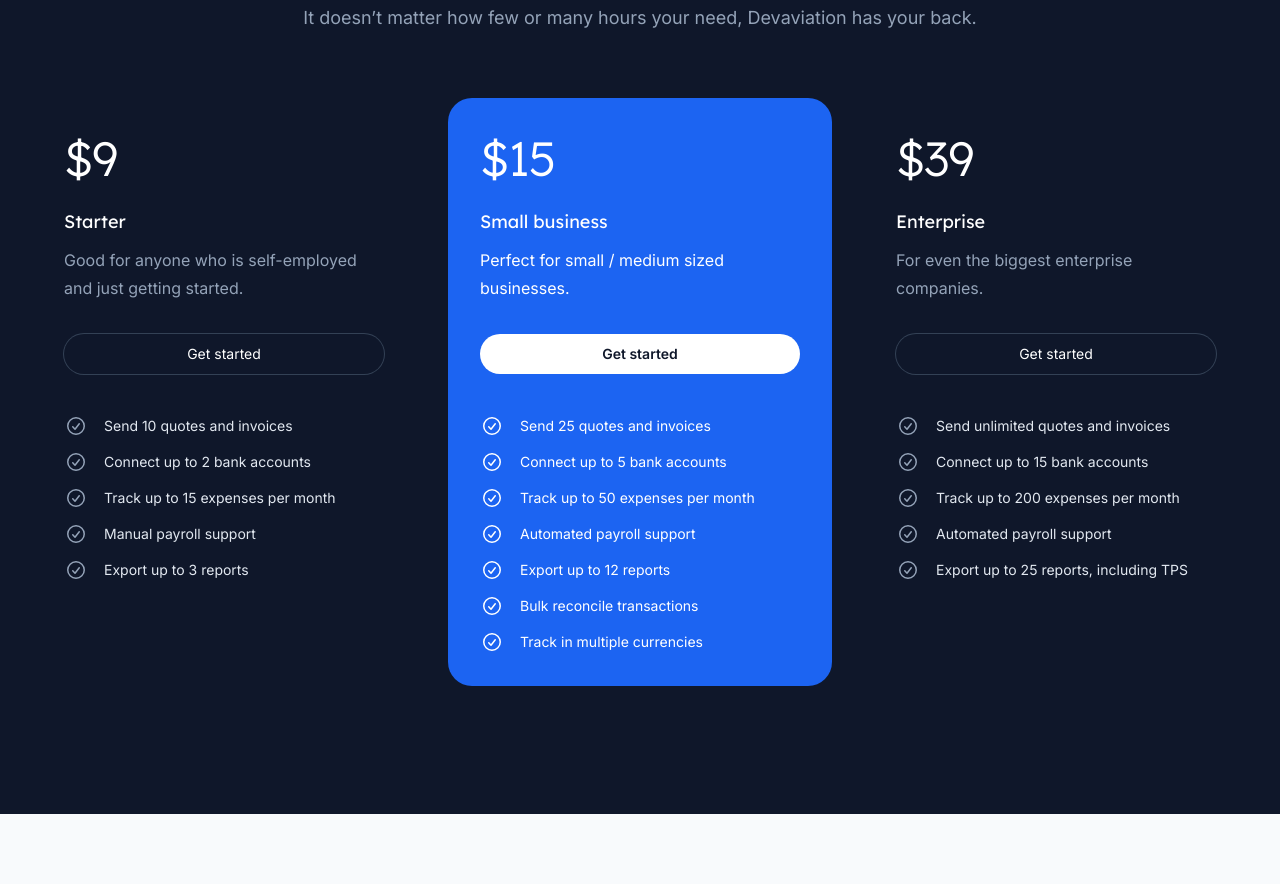
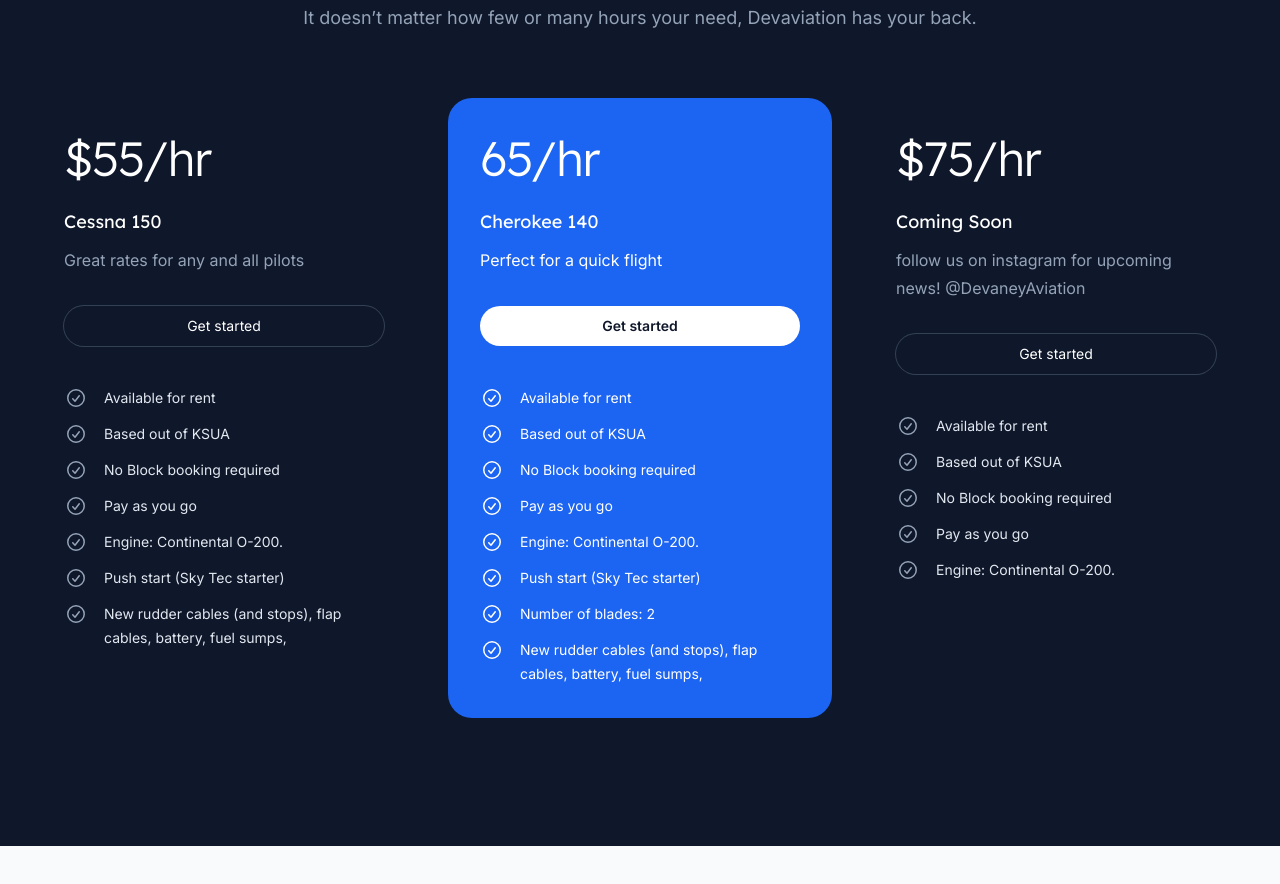
Before and after one commit to HunterBrennan1/devaviation, a Next.js app: page / in a window 1280 px wide. Shown: the part 2301-3185 px from the top of the page. Built offline with nearby package versions, Linux system fonts and the light colour scheme.

Commit message:
added correct pricing for current planes

```diff
--- a/src/components/Pricing.jsx
+++ b/src/components/Pricing.jsx
@@ -116,45 +116,49 @@
         </div>
         <div className="-mx-4 mt-16 grid max-w-2xl grid-cols-1 gap-y-10 sm:mx-auto lg:-mx-8 lg:max-w-none lg:grid-cols-3 xl:mx-0 xl:gap-x-8">
           <Plan
-            name="Starter"
-            price="$9"
-            description="Good for anyone who is self-employed and just getting started."
+            name="Cessna 150"
+            price="$55/hr"
+            description="Great rates for any and all pilots"
             href="/register"
             features={[
-              'Send 10 quotes and invoices',
-              'Connect up to 2 bank accounts',
-              'Track up to 15 expenses per month',
-              'Manual payroll support',
-              'Export up to 3 reports',
+              'Available for rent',
+              'Based out of KSUA',
+              'No Block booking required',
+              'Pay as you go',
+              'Engine: Continental O-200.',
+              'Push start (Sky Tec starter)',
+              'New rudder cables (and stops), flap cables, battery, fuel sumps,',
             ]}
           />
           <Plan
             featured
-            name="Small business"
-            price="$15"
-            description="Perfect for small / medium sized businesses."
+            name="Cherokee 140"
+            price="65/hr"
+            description="Perfect for a quick flight"
             href="/register"
             features={[
-              'Send 25 quotes and invoices',
-              'Connect up to 5 bank accounts',
-              'Track up to 50 expenses per month',
-              'Automated payroll support',
-              'Export up to 12 reports',
-              'Bulk reconcile transactions',
-              'Track in multiple currencies',
+              'Available for rent',
+              'Based out of KSUA',
+              'No Block booking required',
+              'Pay as you go',
+              'Engine: Continental O-200.',
+              'Push start (Sky Tec starter)',
+              'Number of blades: 2',
+              'New rudder cables (and stops), flap cables, battery, fuel sumps,',
             ]}
           />
           <Plan
-            name="Enterprise"
-            price="$39"
-            description="For even the biggest enterprise companies."
+            name="Coming Soon"
+            price="$75/hr"
+            description="follow us on instagram for upcoming news! @DevaneyAviation"
             href="/register"
             features={[
-              'Send unlimited quotes and invoices',
-              'Connect up to 15 bank accounts',
-              'Track up to 200 expenses per month',
-              'Automated payroll support',
-              'Export up to 25 reports, including TPS',
+              'Available for rent',
+              'Based out of KSUA',
+              'No Block booking required',
+              'Pay as you go',
+              'Engine: Continental O-200.',
+
             ]}
           />
         </div>
--- a/src/components/SecondaryFeatures.jsx
+++ b/src/components/SecondaryFeatures.jsx
@@ -7,6 +7,7 @@
 import clsx from 'clsx'
 
 import { Container } from '@/components/Container'
+import { Button } from '@/components/Button'
 import screenshotContacts from '@/images/screenshots/contacts.png'
 import screenshotInventory from '@/images/screenshots/inventory.png'
 import screenshotProfitLoss from '@/images/screenshots/profit-loss.png'
@@ -25,7 +26,7 @@
     <section
       id="secondary-features"
       aria-label="Features for simplifying everyday business tasks"
-      className="pb-14 pt-20 sm:pb-20 sm:pt-32 lg:pb-32  bg-slate-900"
+      className="pb-14 pt-20 sm:pb-20 sm:pt-32 lg:pb-32 h-fit  bg-slate-900"
     >
       <Container>
         <div className="mx-auto max-w-2xl md:text-center">
@@ -38,7 +39,7 @@
         </div>
         <div className='flex flex-row justify-evenly text-center pt-5 gap-5 h-auto'>
         <div className='flex flex-col w-full justify-center'>
-          <h3 className='font-bold text-xl text-white'>CESSNA 150</h3>
+          <h3 className='font-bold text-xl text-white'>N33079 CHEROKEE 140/160</h3>
           <div className="h-56 sm:h-64 xl:h-80 2xl:h-96 w-full pt-5">
       <Carousel slide={false}>
         <img className="rounded-md"  src={ Cessna.src } alt="..." />
@@ -48,15 +49,16 @@
       </Carousel>
     </div>
         </div>
-        <div className='flex flex-col w-full
+      <div className='flex flex-col w-full
         '>
-          <h3 className='font-bold text-lg text-white'>CHEROKEE 140</h3>
+          <h3 className='font-bold text-lg text-white'>N3221V CESSNA 150M</h3>
           <div className="h-56 sm:h-64 xl:h-80 2xl:h-96 w-full pt-5">
       <Carousel slide={false}>
         <img className="rounded-md"  src={ cherokee.src } alt="..." />
         <img className="rounded-md"  src={ cherokee2.src } alt="..." />
         <img className="rounded-md"  src={ cherokee3.src } alt="..." />
       </Carousel>
+
     </div>
         </div>
         </div>
```
